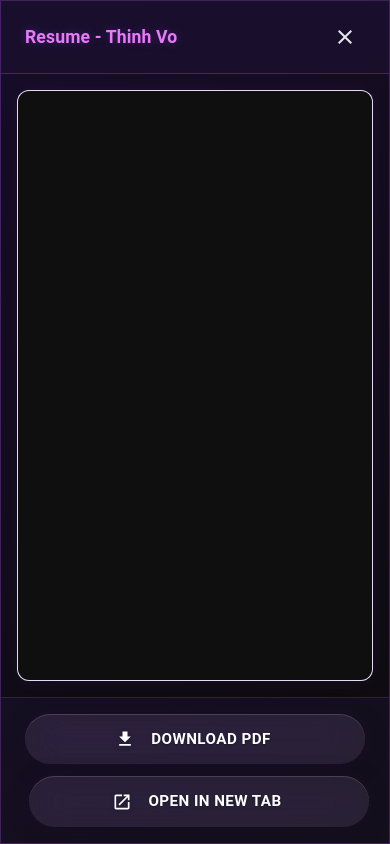
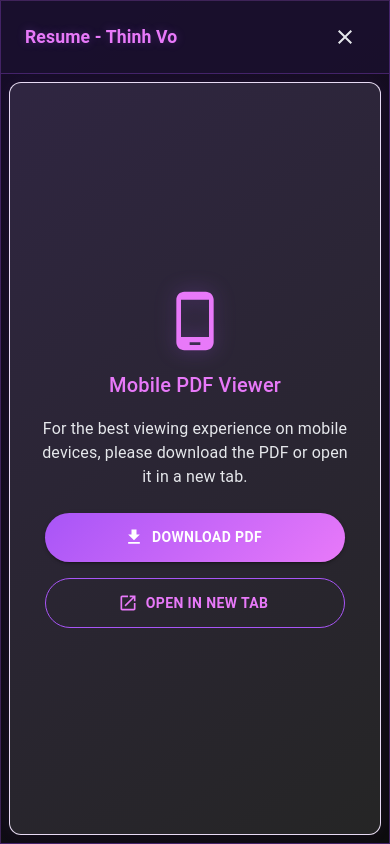
Before and after one commit to phoozies/my-portfolio, a React (Vite) app in the folder my-portfolio/: page / in a window 390 px wide. Both pictures are taken after a click on the button "View Resume". Shown: the top 844 px of the page. Built offline with nearby package versions, Linux system fonts and the light colour scheme.

Commit message:
feat: fallback for mobile view for resume

```diff
--- a/my-portfolio/src/components/ResumeModal.css
+++ b/my-portfolio/src/components/ResumeModal.css
@@ -1,4 +1,3 @@
-/* Resume Modal with MUI Dialog Support */
 .resume-dialog .MuiDialog-paper {
   position: relative !important;
   background: linear-gradient(145deg, #1a0f2e, #0f0f0f) !important;
@@ -16,7 +15,6 @@
   z-index: 9999 !important;
 }
 
-/* Dialog Title */
 .resume-dialog-title {
   background: rgba(26, 15, 46, 0.8) !important;
   border-bottom: 1px solid rgba(168, 85, 247, 0.3) !important;
@@ -41,7 +39,6 @@
   filter: drop-shadow(0 0 8px rgba(168, 85, 247, 0.5)) !important;
 }
 
-/* Dialog Content */
 .resume-dialog-content {
   background: rgba(0, 0, 0, 0.1) !important;
   padding: 1rem !important;
@@ -78,7 +75,6 @@
   box-shadow: 0 4px 20px rgba(0, 0, 0, 0.1) !important;
 }
 
-/* Dialog Actions */
 .resume-dialog-actions {
   border-top: 1px solid rgba(168, 85, 247, 0.2) !important;
   background: rgba(26, 15, 46, 0.4) !important;
@@ -86,7 +82,6 @@
   flex-shrink: 0 !important;
 }
 
-/* Action Buttons - Constellation Theme Glass Morphism */
 .btn-action {
   position: relative !important;
   padding: 1rem 2.5rem !important;
@@ -174,7 +169,7 @@
   }
 
   .resume-dialog-content {
-    padding: 1rem !important;
+    padding: 0.5rem !important;
   }
 
   .resume-dialog-actions {
@@ -191,6 +186,11 @@
   }
 
   .resume-iframe {
+    min-height: 400px !important;
+  }
+
+  /* Mobile fallback container adjustments */
+  .resume-viewer {
     min-height: 400px !important;
   }
 }
--- a/my-portfolio/src/components/ResumeModal.tsx
+++ b/my-portfolio/src/components/ResumeModal.tsx
@@ -14,7 +14,9 @@ import {
 import {
   Close as CloseIcon,
   Download as DownloadIcon,
-  OpenInNew as OpenInNewIcon
+  OpenInNew as OpenInNewIcon,
+  PhoneAndroid,
+  Phone as PhoneIcon
 } from '@mui/icons-material'
 import './ResumeModal.css'
 
@@ -33,6 +35,10 @@ const ResumeModal: React.FC<ResumeModalProps> = ({
 }) => {
   const theme = useTheme()
   const fullScreen = useMediaQuery(theme.breakpoints.down('md'))
+  const isMobile = useMediaQuery(theme.breakpoints.down('sm'))
+
+  // Detect if device likely doesn't support PDF in iframe
+  const shouldUseFallback = isMobile || /Android|iPhone|iPad|iPod|BlackBerry|IEMobile|Opera Mini/i.test(navigator.userAgent)
 
   const handleDownload = () => {
     const link = document.createElement('a')
@@ -153,6 +159,80 @@ const ResumeModal: React.FC<ResumeModalProps> = ({
             border: '1px solid rgba(168, 85, 247, 0.15)'
           }}
         >
+          {shouldUseFallback ? (
+            <Box
+              sx={{
+                display: 'flex',
+                flexDirection: 'column',
+                alignItems: 'center',
+                justifyContent: 'center',
+                padding: '2rem',
+                textAlign: 'center',
+                width: '100%',
+                background: 'linear-gradient(145deg, rgba(26, 15, 46, 0.9), rgba(15, 15, 15, 0.9))',
+                color: 'white',
+                borderRadius: '8px'
+              }}
+            >
+              <PhoneAndroid
+                sx={{
+                  fontSize: '4rem',
+                  color: '#e879f9',
+                  mb: 2,
+                  filter: 'drop-shadow(0 0 10px rgba(168, 85, 247, 0.3))'
+                }}
+              />
+              <Typography variant="h6" sx={{ mb: 2, color: '#e879f9' }}>
+                Mobile PDF Viewer
+              </Typography>
+              <Typography variant="body1" sx={{ mb: 3, color: '#e5e7eb' }}>
+                For the best viewing experience on mobile devices, please download
+                the PDF or open it in a new tab.
+              </Typography>
+              <Box sx={{ display: 'flex', flexDirection: 'column', gap: 2, width: '100%', maxWidth: '300px' }}>
+                <Button
+                  onClick={handleDownload}
+                  startIcon={<DownloadIcon />}
+                  variant="contained"
+                  fullWidth
+                  sx={{
+                    background: 'linear-gradient(135deg, #a855f7 0%, #e879f9 100%)',
+                    color: 'white',
+                    py: 1.5,
+                    borderRadius: '25px',
+                    fontWeight: 600,
+                    '&:hover': {
+                      background: 'linear-gradient(135deg, #9333ea 0%, #d946ef 100%)',
+                      transform: 'translateY(-2px)',
+                      boxShadow: '0 8px 25px rgba(168, 85, 247, 0.4)'
+                    }
+                  }}
+                >
+                  Download PDF
+                </Button>
+                <Button
+                  onClick={handleOpenNewTab}
+                  startIcon={<OpenInNewIcon />}
+                  variant="outlined"
+                  fullWidth
+                  sx={{
+                    borderColor: '#a855f7',
+                    color: '#e879f9',
+                    py: 1.5,
+                    borderRadius: '25px',
+                    fontWeight: 600,
+                    '&:hover': {
+                      borderColor: '#e879f9',
+                      background: 'rgba(168, 85, 247, 0.1)',
+                      transform: 'translateY(-2px)'
+                    }
+                  }}
+                >
+                  Open in New Tab
+                </Button>
+              </Box>
+            </Box>
+          ) : (
             <iframe
               src={resumeUrl}
               title="Thinh Vo Resume"
@@ -168,13 +248,14 @@ const ResumeModal: React.FC<ResumeModalProps> = ({
               }}
               loading="lazy"
             />
+          )}
         </Box>
       </DialogContent>
 
       <DialogActions
         className="resume-dialog-actions"
         sx={{
-          display: 'flex',
+          display: shouldUseFallback ? 'none' : 'flex',
           gap: '1rem',
           justifyContent: 'center',
           padding: '1rem 1.5rem',
@@ -182,6 +263,8 @@ const ResumeModal: React.FC<ResumeModalProps> = ({
           flexShrink: 0
         }}
       >
+        {!shouldUseFallback && (
+          <>
             <Button
               onClick={handleDownload}
               startIcon={<DownloadIcon />}
@@ -263,6 +346,8 @@ const ResumeModal: React.FC<ResumeModalProps> = ({
         >
           Open in New Tab
         </Button>
+          </>
+        )}
       </DialogActions>
     </Dialog>
   )
```
Lines whose indentation alone changed are shown as unchanged.
